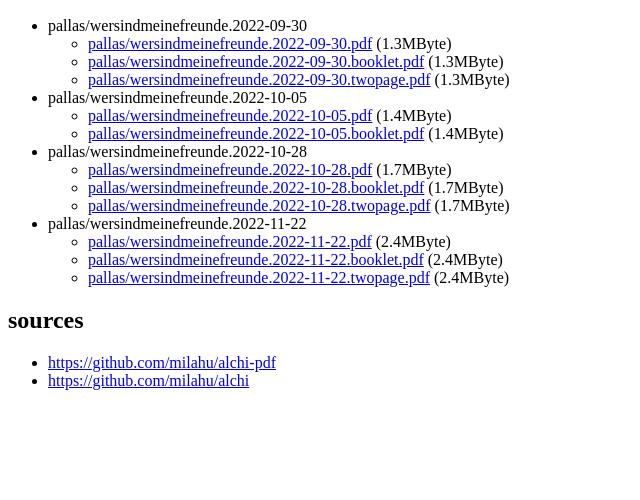
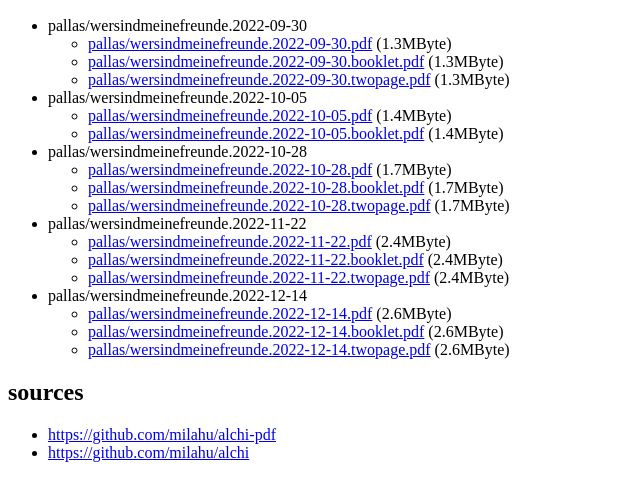
Before and after one commit to milahu/alchi-pdf, a plain HTML site: page index.html in a window 1280 px wide. Shown: the part 110-610 px from the top of the page, without its empty margins (0-640 px from the left). Drawn offline with Linux system fonts and the light colour scheme.

Commit message:
add wersindmeinefreunde.2022-12-14

```diff
--- a/index.html
+++ b/index.html
@@ -36,6 +36,14 @@
     <li><a href=pallas/wersindmeinefreunde.2022-11-22.twopage.pdf>pallas/wersindmeinefreunde.2022-11-22.twopage.pdf</a> (2.4MByte)</li>
   </ul>
 </li>
+<li>
+  <div>pallas/wersindmeinefreunde.2022-12-14</div>
+  <ul>
+    <li><a href=pallas/wersindmeinefreunde.2022-12-14.pdf>pallas/wersindmeinefreunde.2022-12-14.pdf</a> (2.6MByte)</li>
+    <li><a href=pallas/wersindmeinefreunde.2022-12-14.booklet.pdf>pallas/wersindmeinefreunde.2022-12-14.booklet.pdf</a> (2.6MByte)</li>
+    <li><a href=pallas/wersindmeinefreunde.2022-12-14.twopage.pdf>pallas/wersindmeinefreunde.2022-12-14.twopage.pdf</a> (2.6MByte)</li>
+  </ul>
+</li>
 </ul>
 </section>
 <section id='sources'>
```
Also changed, not shown: 3 other files.
